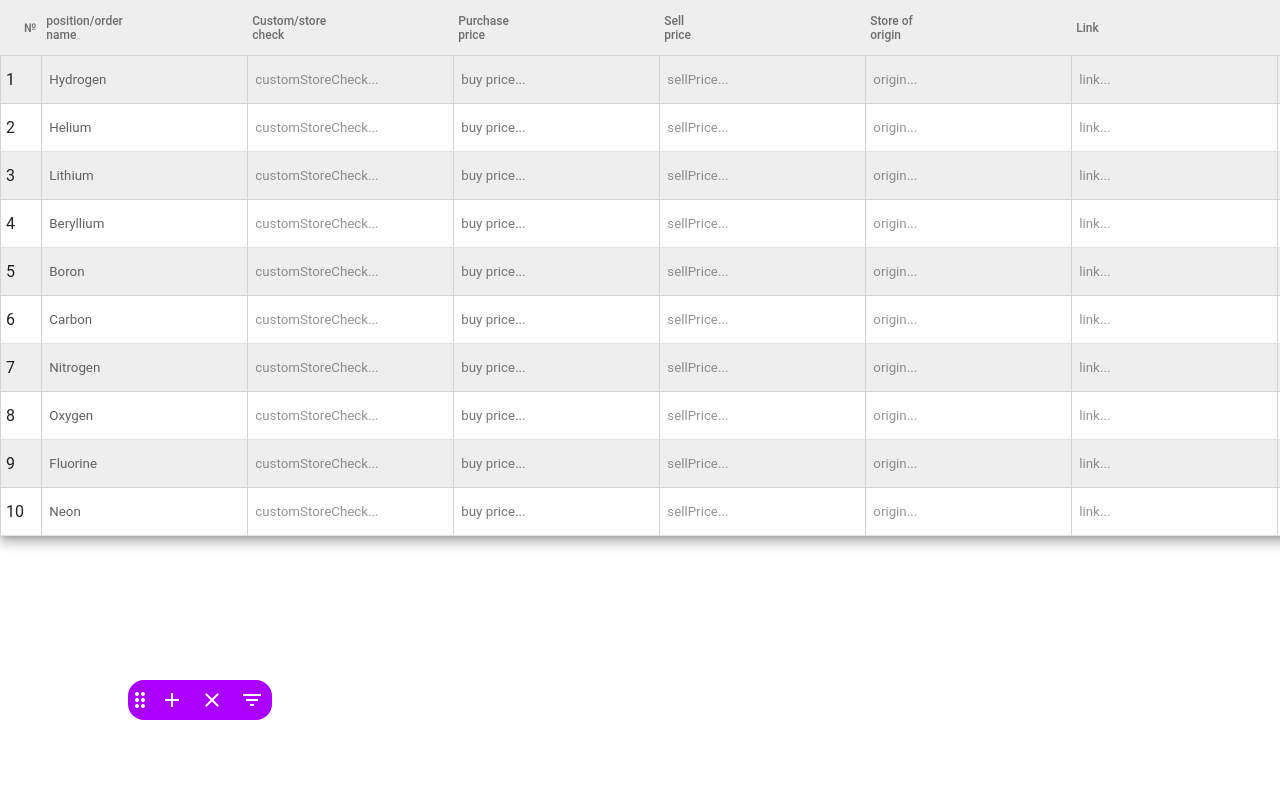
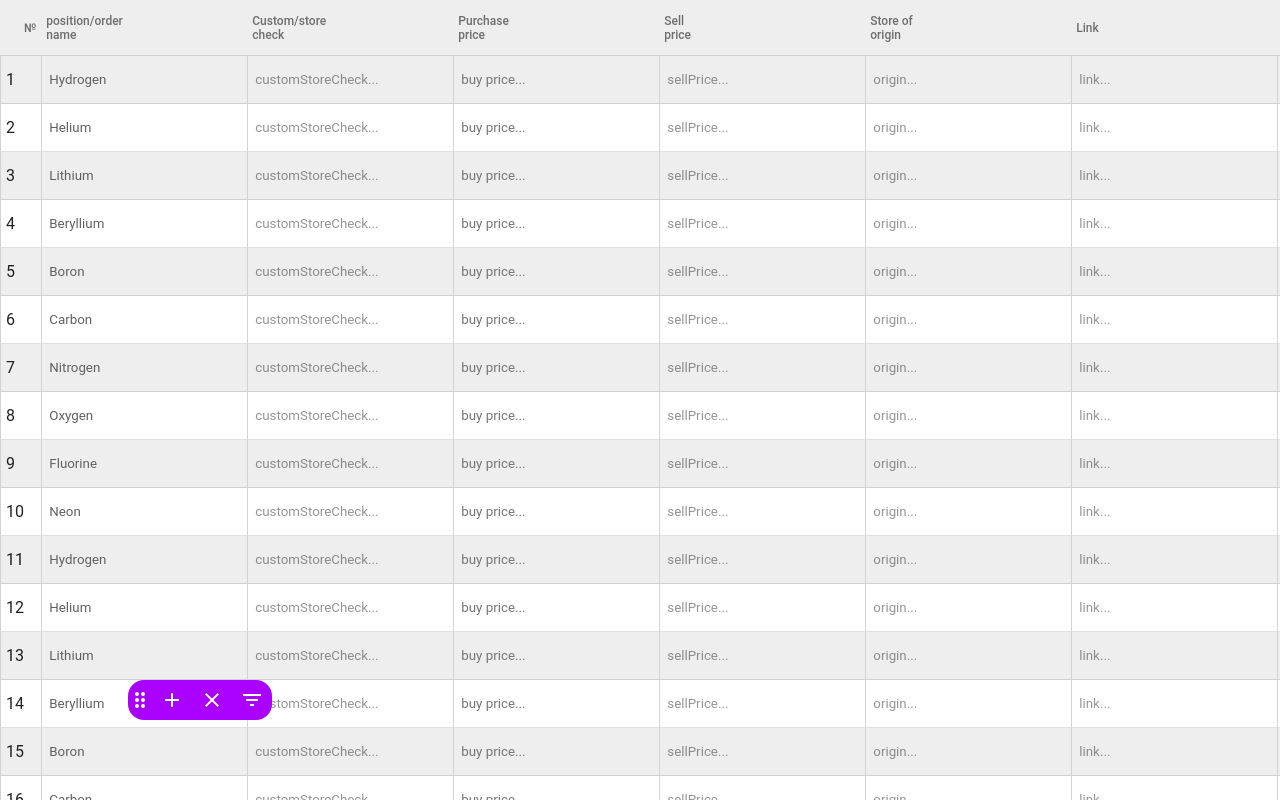
Before and after one commit to SailorQaoar/anko, an Angular app: page / in a window 1280 px wide. Built offline with nearby package versions, Linux system fonts and the light colour scheme.

Commit message:
2 files modified

```diff
--- a/src/app/button-overview-example.ts
+++ b/src/app/button-overview-example.ts
@@ -27,7 +27,17 @@ const ELEMENT_DATA: PeriodicElement[] = [
   { position: 7, name: "Nitrogen" },
   { position: 8, name: "Oxygen" },
   { position: 9, name: "Fluorine" },
-  { position: 10, name: "Neon" }
+  { position: 10, name: "Neon" },
+    { position: 11, name: "Hydrogen" },
+  { position: 12, name: "Helium" },
+  { position: 13, name: "Lithium" },
+  { position: 14, name: "Beryllium" },
+  { position: 15, name: "Boron" },
+  { position: 16, name: "Carbon" },
+  { position: 17, name: "Nitrogen" },
+  { position: 18, name: "Oxygen" },
+  { position: 19, name: "Fluorine" },
+  { position: 20, name: "Neon" }
 ];
 
 @Component({
@@ -49,6 +59,7 @@ export class ButtonOverviewExample {
     "shippedTo"
   ];
   dataSource = ELEMENT_DATA;
+  selectedCell: any;
 
 getScrollAreaHeight(){
   return window.innerHeight.toString()+'px';
```
Also changed, not shown: 1 other file (tests, documents, lock files or other folders).
